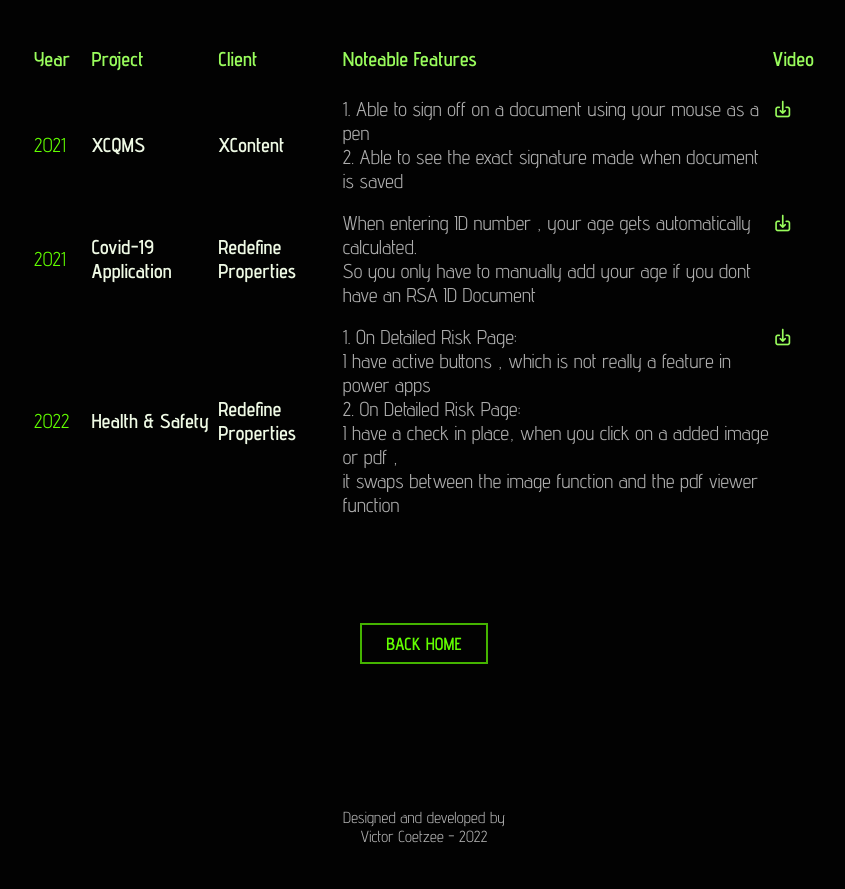
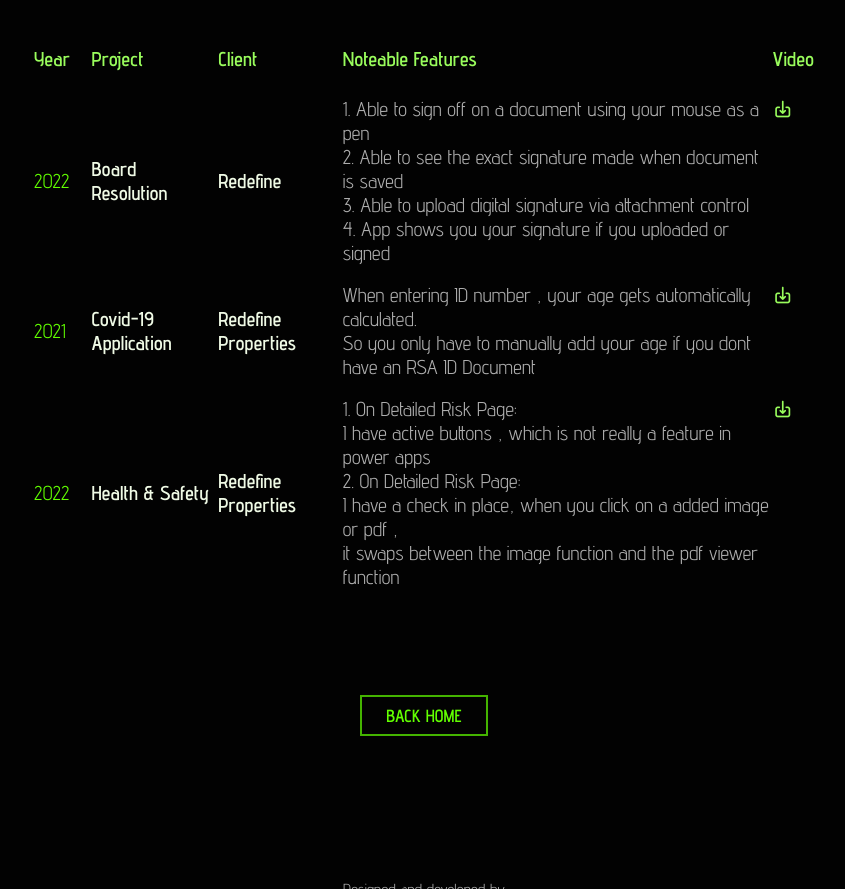
Before and after one commit to 1TheVic1/VictorsDeveloperPortfolio, a plain HTML site: page pages/archives.html in a window 1280 px wide. Shown: the part 1242-2131 px from the top of the page, without its empty margins (216-1061 px from the left). Drawn offline with nearby package versions, Linux system fonts and the light colour scheme.

Commit message:
12h00 8/8/22

```diff
--- a/pages/archives.html
+++ b/pages/archives.html
@@ -185,14 +185,16 @@
                     </tr>
 
                     <tr class="projectListItem">
-                        <td class="itemYear">2021</td>
-                        <td class="itemName"> <a href="#" class="wrapperLink Indicator" target="_blank" >XCQMS</a>
+                        <td class="itemYear">2022</td>
+                        <td class="itemName"> <a href="#" class="wrapperLink Indicator" target="_blank" >Board Resolution</a>
                         </div></td>
-                        <td class="itemName"> <a href="#" class="wrapperLink Indicator" target="_blank" >XContent</a>
+                        <td class="itemName"> <a href="#" class="wrapperLink Indicator" target="_blank" >Redefine</a>
                         </div></td>
                         <td class="itemTech">
                             1. Able to sign off on a document using your mouse as a pen<br/>
-                            2. Able to see the exact signature made when document is saved
+                            2. Able to see the exact signature made when document is saved <br/>
+                            3. Able to upload digital signature via attachment control <br/>
+                            4. App shows you your signature if you uploaded or signed
                         </td>
                         <td class="itemLinks"><a href="#" class="wrapperLink" target="_blank" ><i class="uil uil-download-alt"></i></a></td> <!--download="(video-link)"-->
                     </tr>
```
Also changed, not shown: index.html (+7 -4 lines), assests/imgs/Skills/download (1).png (added).
